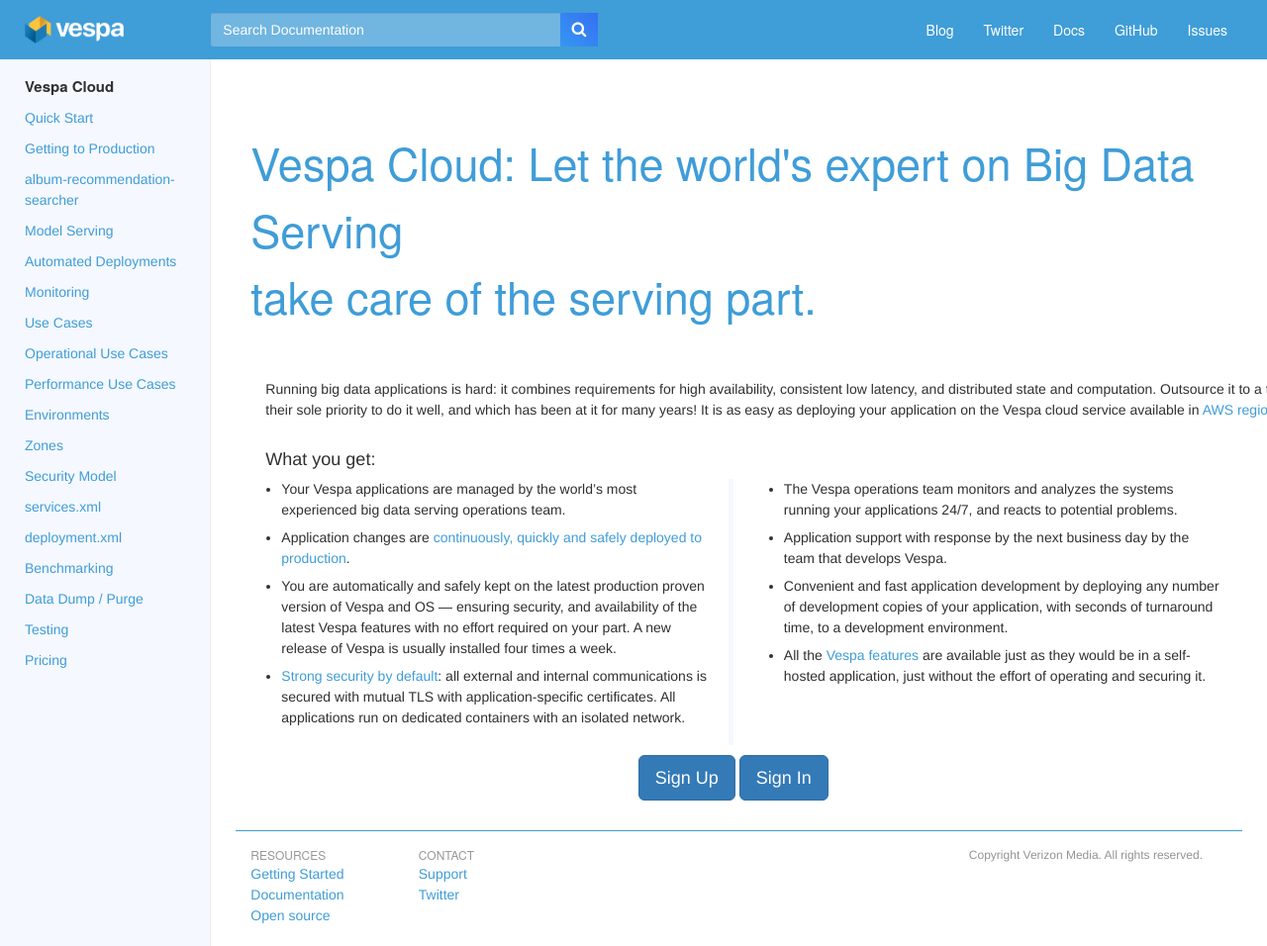
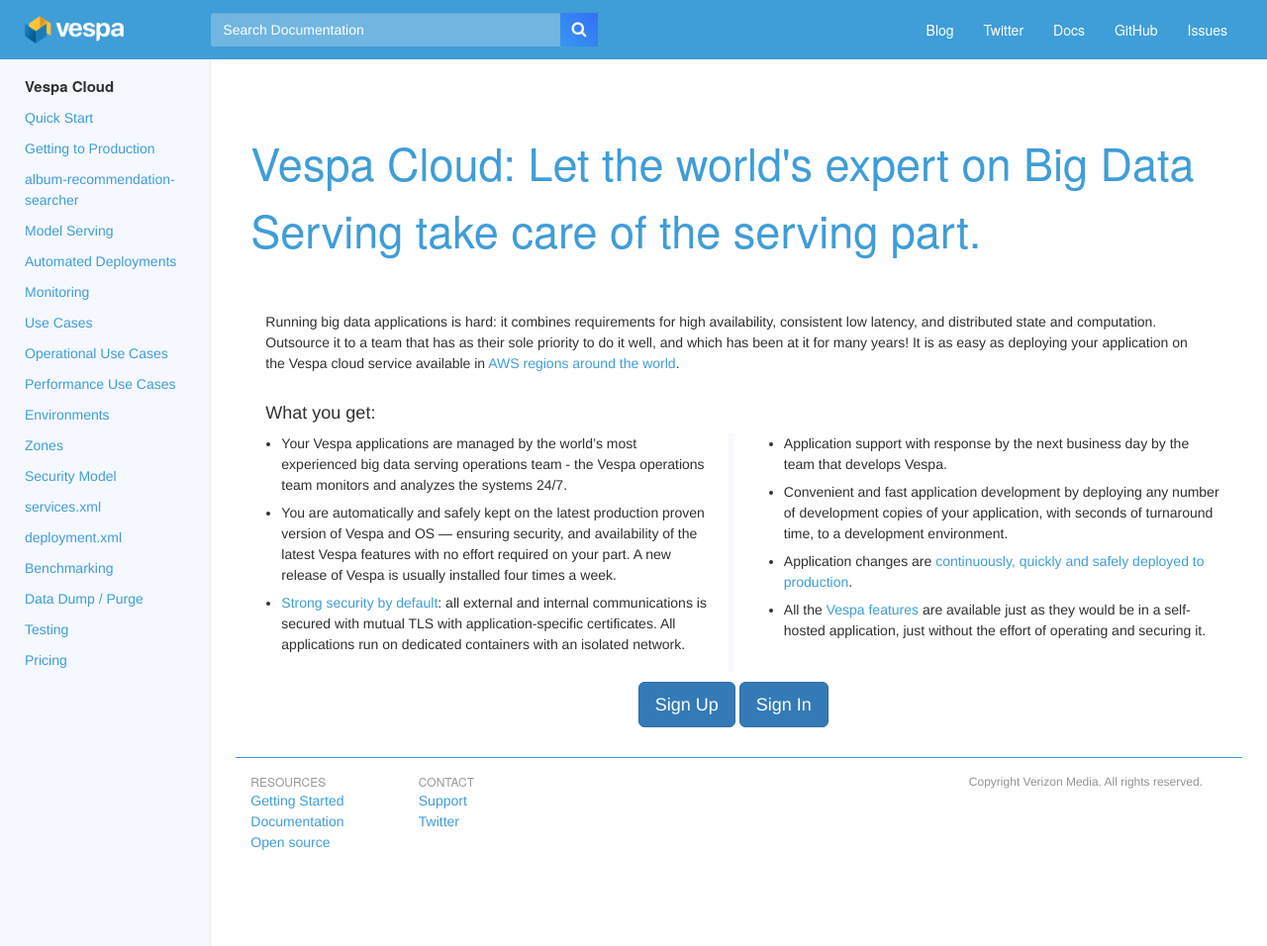
Before and after one commit to vespa-engine/cloud, a Jekyll site: the page built from index.html, in a window 1280 px wide and 956 px high. Shown: the whole window at 99% size. Built offline with Jekyll 4.4.1, drawn with Linux system fonts in a browser that asks for light colours.

Commit message:
re-indent and collapse two identical bullets

```diff
--- a/index.html
+++ b/index.html
@@ -19,7 +19,7 @@ ul.offer li {
 </style>
 
 <p class="intro">
-Vespa Cloud: Let the world's expert on Big Data Serving<br>take care of the serving part.
+Vespa Cloud: Let the world's expert on Big Data Serving take care of the serving part.
 </p>
 
 <section id="roadmap" class="bg-light-blue">
@@ -27,7 +27,7 @@ Vespa Cloud: Let the world's expert on Big Data Serving<br>take care of the serv
 <div class="container">
 
 <div class="row">
-  <div class="col-lg-12 text-left">
+  <div class="col-lg-10 text-left">
     <p>
     Running big data applications is hard: it combines requirements for high availability, consistent low latency,
     and distributed state and computation. Outsource it to a team that has as their sole priority to do it well, and which
@@ -48,9 +48,8 @@ Vespa Cloud: Let the world's expert on Big Data Serving<br>take care of the serv
             <div class="col-md-5 welcome-border">
               <ul class="welcome">
                 <li>
-                  Your Vespa applications are managed by the world’s most experienced big data serving operations team.
-                </li><li>
-                  Application changes are <a href="/automated-deployments">continuously, quickly and safely deployed to production</a>.
+                  Your Vespa applications are managed by the world’s most experienced big data serving operations team -
+                  the Vespa operations team monitors and analyzes the systems 24/7.
                 </li><li>
                   You are automatically and safely kept on the latest production proven version of Vespa and OS —
                   ensuring security, and availability of the latest Vespa features with no effort required on your part.
@@ -65,15 +64,14 @@ Vespa Cloud: Let the world's expert on Big Data Serving<br>take care of the serv
             <div class="col-md-5">
               <ul class="welcome">
                 <li>
-                  The Vespa operations team monitors and analyzes the systems running your applications 24/7,
-                  and reacts to potential problems.
-                </li><li>
                   Application support with response by the next business day by the team that develops Vespa.
                 </li><li>
                   Convenient and fast application development by deploying any number of development copies of your application,
                   with seconds of turnaround time, to a development environment.
                 </li><li>
-                  All the <a href="https://docs.vespa.ai/documentation/features.html">Vespa features</a> are available
+                  Application changes are <a href="/automated-deployments">continuously, quickly and safely deployed to production</a>.
+                </li><li>
+                  All the <a href="https://docs.vespa.ai/documentation/overview.html">Vespa features</a> are available
                   just as they would be in a self-hosted application, just without the effort of operating and securing it.
                 </li>
               </ul>
```
